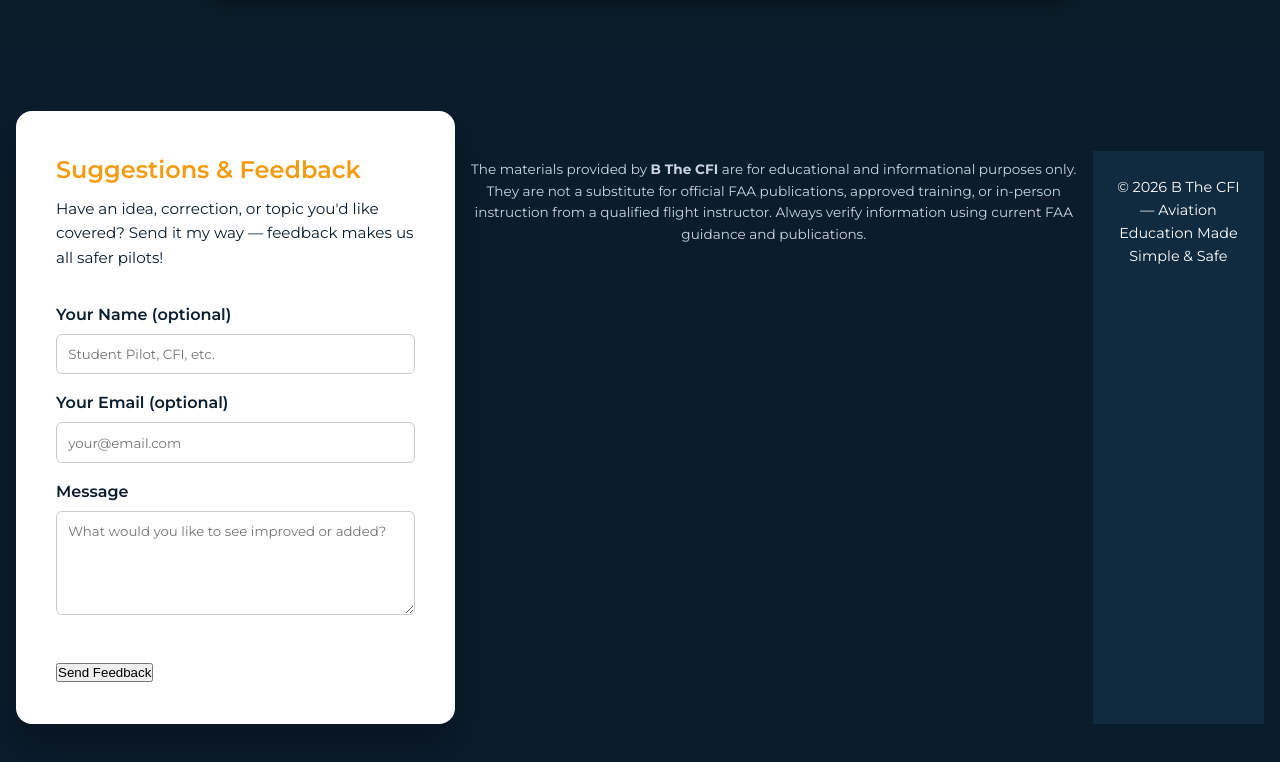
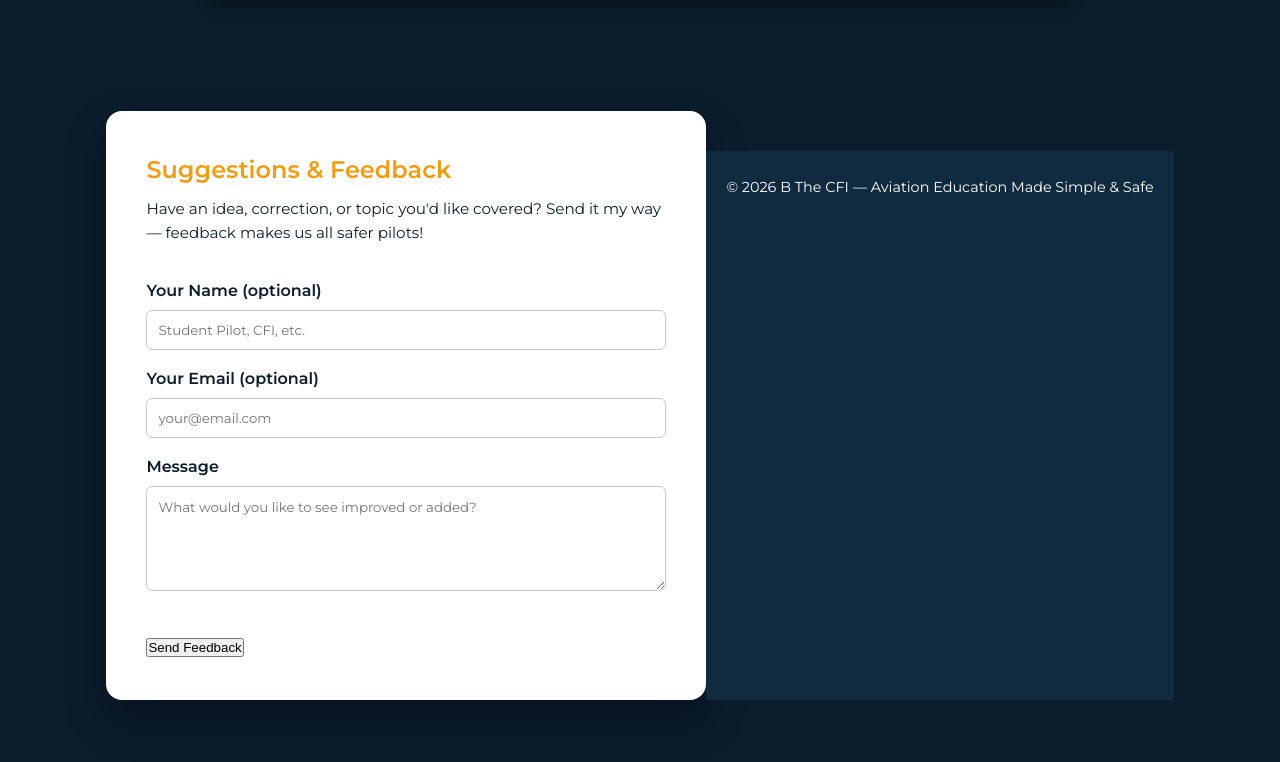
Before and after one commit to bthecfi/aviationstudy, a plain HTML site: page index.html in a window 1280 px wide. Shown: the part 843-1605 px from the top of the page. Drawn offline with Linux system fonts and the light colour scheme.

Commit message:
Revert "disclamer section"

```diff
--- a/css/style.css
+++ b/css/style.css
@@ -195,11 +195,3 @@ h2 {
   margin-top: 1.5rem;
   cursor: pointer;
 }
-.disclaimer {
-  max-width: 900px;
-  margin: 3rem auto;
-  font-size: 0.85rem;
-  color: #cbd5e1;
-  text-align: center;
-  padding: 0 1rem;
-}
--- a/index.html
+++ b/index.html
@@ -100,14 +100,6 @@
     </form>
 
   </div>
-<section class="disclaimer">
-  <p>
-    The materials provided by <strong>B The CFI</strong> are for educational
-    and informational purposes only. They are not a substitute for official
-    FAA publications, approved training, or in-person instruction from a qualified
-    flight instructor. Always verify information using current FAA guidance and publications.
-  </p>
-</section>
 
   <footer class="site-footer">
     <p>© 2026 B The CFI — Aviation Education Made Simple & Safe</p>
```
